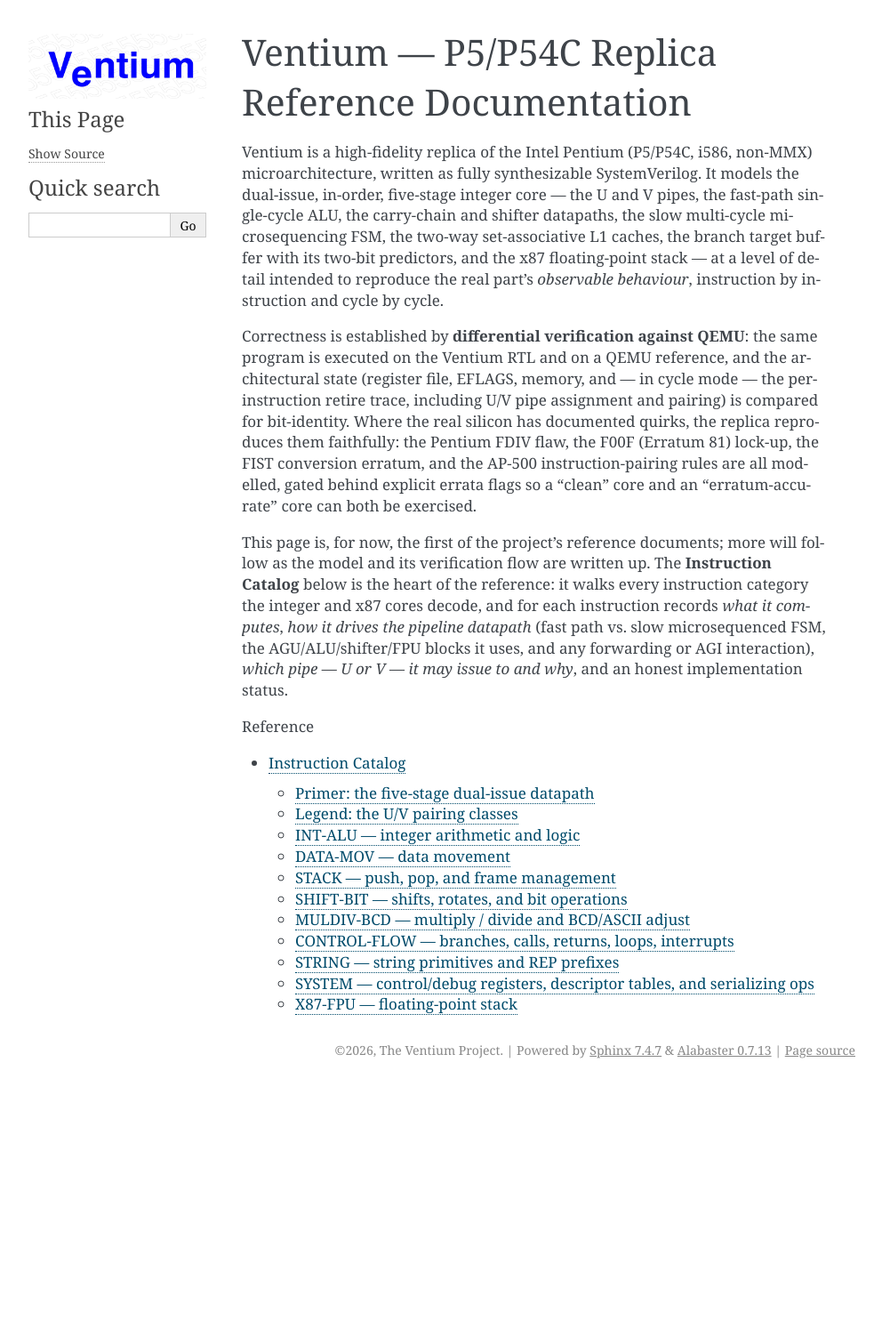
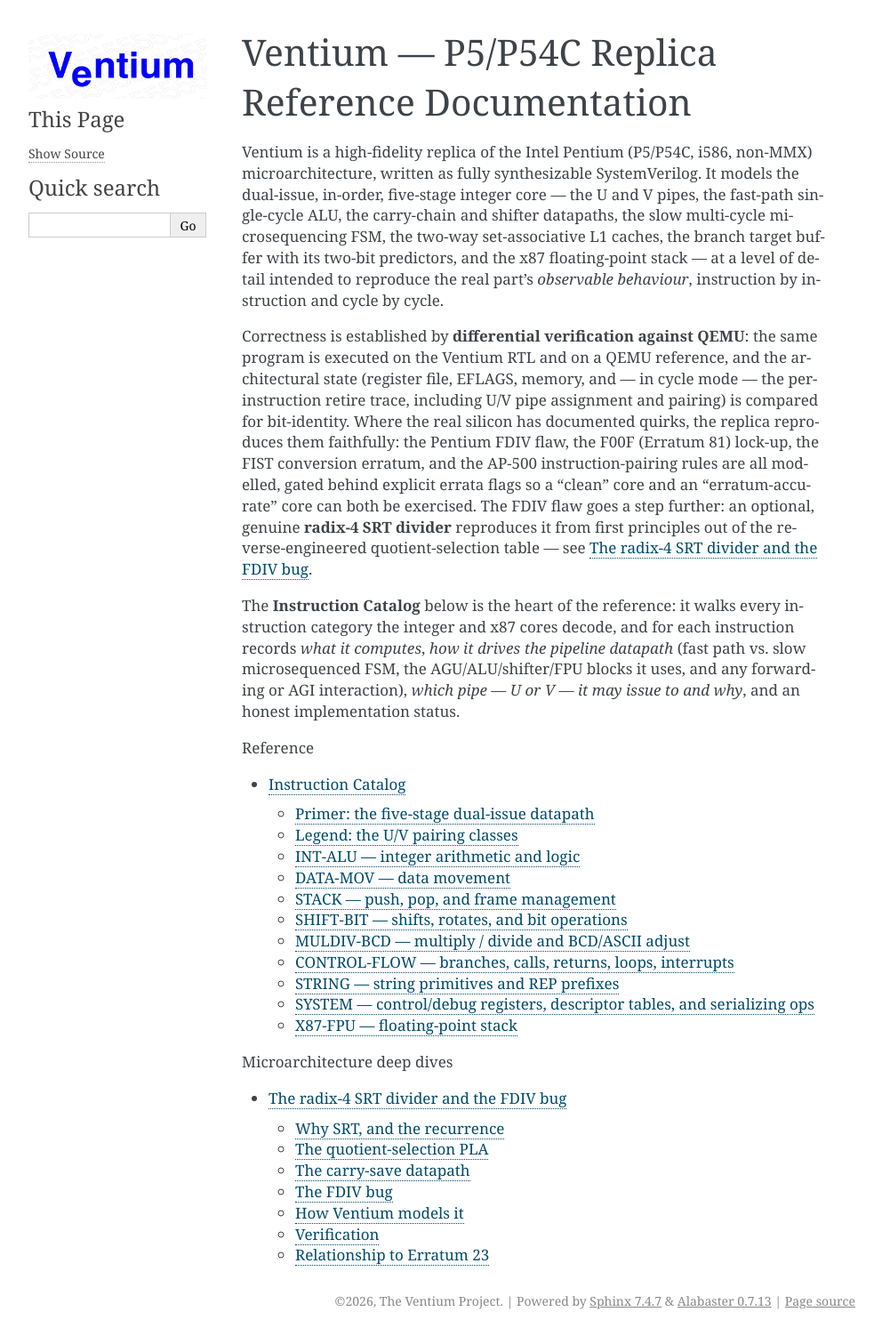
Before and after one commit to AL-255/ventium, a Sphinx documentation site: the page built from docs/sphinx/index.rst, in a window 1280 px wide. Shown: the whole page at 89% size, without its empty margins (148-1140 px from the left). Built offline with Sphinx 7.4.7, drawn with Linux system fonts in a browser that asks for light colours; before the commit the page ends 1220 px from its top, so only the background shows below that; some of the changed lines change nothing that is shown.

Commit message:
docs(sphinx): add the radix-4 SRT divider / FDIV-bug deep dive
New reference page docs/sphinx/microarch/srt-divider.rst documenting the genuine
radix-4 SRT division engine (M8.5): the base-4 recurrence and redundant digit
set, the ones-complement carry-save datapath and 4-integer-bit truncated index,
the quotient-selection PLA, the five missing +2 cells that are the FDIV bug, the
compile-time feature flags (VEN_SRT_DIV / VEN_SRT_FDIV_BUG), the canonical
flawed/clean results, the make verify-srt gate, and its relationship to the M6
runtime Erratum-23 anchor.

Wire it into a new "Microarchitecture deep dives" toctree in index.rst, note the
genuine SRT reproduction in the intro, and cross-reference it from the integer
DIV/IDIV note and the x87 FDIV row + detail in the Instruction Catalog. Builds
clean under `sphinx-build -n` (no warnings, refs resolve).

```diff
--- a/docs/sphinx/index.rst
+++ b/docs/sphinx/index.rst
@@ -19,11 +19,12 @@
 replica reproduces them faithfully: the Pentium FDIV flaw, the F00F (Erratum
 81) lock-up, the FIST conversion erratum, and the AP-500 instruction-pairing
 rules are all modelled, gated behind explicit errata flags so a "clean" core
-and an "erratum-accurate" core can both be exercised.
+and an "erratum-accurate" core can both be exercised. The FDIV flaw goes a step
+further: an optional, genuine **radix-4 SRT divider** reproduces it from first
+principles out of the reverse-engineered quotient-selection table — see
+:doc:`microarch/srt-divider`.
 
-This page is, for now, the first of the project's reference documents; more
-will follow as the model and its verification flow are written up. The
-**Instruction Catalog** below is the heart of the reference: it walks every
+The **Instruction Catalog** below is the heart of the reference: it walks every
 instruction category the integer and x87 cores decode, and for each
 instruction records *what it computes*, *how it drives the pipeline datapath*
 (fast path vs. slow microsequenced FSM, the AGU/ALU/shifter/FPU blocks it
@@ -35,3 +36,9 @@
    :caption: Reference
 
    isa/index
+
+.. toctree::
+   :maxdepth: 2
+   :caption: Microarchitecture deep dives
+
+   microarch/srt-divider
--- a/docs/sphinx/isa/index.rst
+++ b/docs/sphinx/isa/index.rst
@@ -1043,8 +1043,10 @@
        The famous Pentium **SRT-radix-4 divider** (and the **FDIV erratum**)
        live in the *x87* path, not here: ``decode.sv`` models x87 ``FDIV``/
        ``FDIVR`` (``D8 /6,/7``) at latency/occupancy 39 with the ``fdiv_err``
-       (Erratum 23) hook. The **integer** ``DIV``/``IDIV`` above do not touch
-       that SRT datapath. A ``#DE`` is expected to be avoided by the test
+       (Erratum 23) hook, and the genuine radix-4 SRT engine itself
+       (``fx_srt_div``) is an optional, compile-time division datapath — see
+       :doc:`../microarch/srt-divider`. The **integer** ``DIV``/``IDIV`` above do
+       not touch that SRT datapath. A ``#DE`` is expected to be avoided by the test
        corpus (which keeps divisors safe); on real hardware user-mode QEMU would
        deliver ``SIGFPE``.
 
@@ -1768,7 +1770,7 @@
    * - ``FADD/FSUB/FSUBR/FMUL/FDIV/FDIVR``
      - ``D8/DC C0+i``; ``D8 /r``; ``DC /r``; ``DA/DE`` (int); ``DE C0+i`` (pop)
      - **NP**
-     - Arith via ``f_eval`` (fx_add/mul/div); models lat/occ; FDIV SRT errata (single vector).
+     - Arith via ``f_eval`` (fx_add/mul/div); models lat/occ; FDIV erratum anchor + optional genuine radix-4 SRT engine.
      - implemented (Tier-2)
    * - ``FSQRT``
      - ``D9 FA``
@@ -1912,8 +1914,12 @@
     (``fx_add``/``fx_mul``/``fx_div``, round-to-nearest, 64-bit extended),
     writing the dest slot and latching sticky PE/IE/ZE; ``f_eval`` models QEMU
     specials bit-exactly (``x/0 → ±Inf+ZE``, ``0/0 → QNaN indefinite+IE``). The
-    **Pentium FDIV SRT erratum** is reproduced via ``fx_div_errata`` for the one
-    published bit-exact operand pair, gated by ``errata_en[ERR_FDIV]``. All
+    **Pentium FDIV SRT erratum** is reproduced two ways: the runtime
+    ``fx_div_errata`` anchor for the one published bit-exact operand pair (gated
+    by ``errata_en[ERR_FDIV]``), and — optionally, at compile time
+    (``+define+VEN_SRT_DIV+VEN_SRT_FDIV_BUG``) — the genuine radix-4 SRT divider
+    ``fx_srt_div``, which reproduces the flaw from first principles for *all*
+    operands. See :doc:`../microarch/srt-divider`. All
     **NP** functionally (AP-500 FX, not modeled); in cycle-mode the ``D8``
     reg-form models result latency (3 add/sub, 3 mul, 39 div) and occupancy so a
     dependent ``fadd`` chain emerges at CPI ~3. **Precision control:** any arith
--- /dev/null
+++ b/docs/sphinx/microarch/srt-divider.rst
@@ -0,0 +1,224 @@
+============================================
+The radix-4 SRT divider and the FDIV bug
+============================================
+
+The Pentium does not divide floating-point numbers with a one-shot wide divide;
+it runs the **SRT algorithm** (Sweeney–Robertson–Tocher) in **base 4**, two
+quotient bits per iteration, in a small carry-save datapath driven by a
+hard-wired quotient-selection table. That table is the famous **PLA** Ken
+Shirriff photographed and reverse-engineered from the die, and five missing
+entries in it are the **FDIV bug** of 1994.
+
+Ventium ships the *real* algorithm as an **optional, compile-time** division
+engine (``fpu_x87_pkg::fx_srt_div``). With its **correct** PLA it produces the
+correctly-rounded ``floatx80`` quotient — bit-identical to QEMU and to the
+default fast divider. With its **buggy** PLA it reproduces the FDIV flaw **from
+first principles**: no operand is special-cased, the famous wrong answer simply
+*emerges* from the missing table cells.
+
+This page documents the algorithm, the datapath, the bug, and how Ventium models
+and verifies all of it. The primary references are Ken Shirriff, *"Intel's $475
+million error: the silicon behind the Pentium division bug"* (righto.com, Dec
+2024), and Alan Edelman, *"The Mathematics of the Pentium Division Bug"* (SIAM
+Review 39(1), 1997), which formalises Tim Coe & Ping Tak Peter Tang's model.
+
+
+Why SRT, and the recurrence
+===========================
+
+Restoring/non-restoring division yields one quotient bit per step. **Radix-4
+SRT** yields *two* — twice as fast — by allowing a **redundant**, signed digit
+set ``q ∈ {-2, -1, 0, 1, 2}``. With both operands normalised to ``[1, 2)`` and
+``p`` the dividend, ``d`` the divisor, the iteration is::
+
+    p_0   = p
+    p_k+1 = 4 * (p_k - q_k * d)          choosing q_k so that |p_k+1| <= (8/3)*d
+    p / d = sum_{k>=0} q_k / 4^k
+
+The redundancy is what makes it cheap: ``q_k`` need not be computed exactly, only
+*selected* from a coarse, truncated view of the partial remainder and the
+divisor — that selection is the lookup table. The slack ``|p| <= (8/3)d`` (the
+"8/3" is ``base 4 minus 1``, scaled) is exactly the headroom that lets a coarse
+choice still converge.
+
+.. note::
+
+   A popular misconception is that SRT's redundant digits let it *correct*
+   mistakes. They do not. If an out-of-set ``q_k`` is ever chosen, the partial
+   remainder leaves the representable interval and the algorithm **cannot
+   recover** — which is precisely how five wrong table cells corrupt the result.
+
+
+The quotient-selection PLA
+==========================
+
+The digit is chosen from a **two-dimensional table** indexed by a *truncated*
+divisor and a *truncated* partial remainder (Edelman §4):
+
+* **Divisor** ``D`` — the top four fraction bits, ``1.dddd`` (16 columns,
+  ``D = 16 + mb[62:59]`` in sixteenths, i.e. ``D/16 ∈ [1, 2)``).
+* **Partial remainder** ``P`` — a **4-integer-bit, 3-fraction-bit** field
+  (``xxxx.yyy``), i.e. an index in units of ``1/8``.
+
+Within a column the five quotient digits occupy five bands (``+2`` at the top
+down to ``-2``), separated by three-cell **overlap** regions where either
+adjacent digit is a valid choice (the redundancy). Ventium encodes each column
+as four lower-bound thresholds and selects with a ladder — *exactly* the
+behaviour of ``fx_srt_pla``::
+
+    q = (P >= T2) ? +2 : (P >= T1) ? +1 : (P >= T0) ? 0 : (P >= Tm1) ? -1 : -2
+
+The 16-column threshold table is generated from Edelman's formal table by
+``tools/srt/srt_model.py`` (``python3 tools/srt/srt_model.py pla`` re-emits the
+SystemVerilog ``case`` block), so the RTL table is never hand-transcribed.
+
+
+The carry-save datapath
+=======================
+
+The subtle part — and the reason the bug exists at all — is **how** ``P`` is
+formed. The partial remainder is kept in **ones-complement carry-save**: a sum
+word ``S`` and a carry word ``C`` whose value is ``S + C``. Each step
+(``fx_srt_div``):
+
+#. **Index.** Take the 4-int/3-frac field of ``S`` and of ``C`` and add them
+   (7-bit, modular) to form ``P``. Because each word is truncated *independently*
+   and then summed, the index can read up to ``1/4`` low — "one cell lower than
+   the correct cell" — and the ones-complement modular wraparound is what makes a
+   post-error excursion land deterministically.
+#. **Select** ``q`` from the PLA at ``(P, D)``.
+#. **Subtract.** Form ``-q*d`` by shifting and, for positive ``q``, ones-
+   complementing ``d`` (or ``2d``); add it to ``(S, C)`` with a 3:2 carry-save
+   adder. The ``+1`` ones-complement correction is *delayed* and injected into
+   the carry word's least-significant bit on this step.
+#. **Shift.** Multiply the new ``(S, C)`` by 4 (left-shift two) for the next
+   iteration.
+
+Ventium runs ``NSTEP = 36`` iterations (72 quotient bits), accumulates the signed
+digits into a quotient register, and rounds to the 64-bit ``floatx80``
+significand using the **sign of the final partial remainder** as the
+round-to-nearest tiebreaker (the hardware-realistic final rounding). With the
+*correct* PLA this is provably correctly-rounded; validated bit-exact against
+exact rational division over a 10 000-divide corpus.
+
+
+The FDIV bug
+============
+
+Intel's table had **16 omitted entries**; five of them are reachable and cause
+the bug, eleven are unreachable and harmless. The five bad cells are the *top*
+of the ``+2`` region (``8 * P_Bad ∈ {23, 27, 31, 35, 39}`` in ``1/8`` units) in
+the five divisor columns whose significand begins
+
+.. list-table::
+   :header-rows: 1
+   :widths: 18 14 14
+
+   * - significand prefix
+     - column ``D``
+     - ``8 * P_Bad``
+   * - ``1.0001…``
+     - 17/16
+     - 23
+   * - ``1.0100…``
+     - 20/16
+     - 27
+   * - ``1.0111…``
+     - 23/16
+     - 31
+   * - ``1.1010…``
+     - 26/16
+     - 35
+   * - ``1.1101…``
+     - 29/16
+     - 39
+
+(Edelman further proves these columns are exactly the divisors with six
+consecutive ``1`` bits in positions 5–10 — the Coe–Tang result.) In those cells
+the silicon's PLA returns **0 instead of +2**. When a divide's partial remainder
+lands there, it picks ``0``, the remainder jumps to roughly ``10*d`` — far
+outside ``[-8/3 d, 8/3 d]`` — and, per the no-recovery property above, the final
+quotient is wrong, typically at the **13th significant bit** (≈ ``5e-5`` relative
+worst case for operands in ``[1, 2)``).
+
+The bug is rare (Intel quoted ~1 in 9 billion random divides) because *reaching*
+a bad cell needs an unlucky carry-save trajectory: Edelman shows it can only be
+entered from the cell just below it (the "foothold"), via a run of ``+2`` digits,
+and never before the ninth iteration. A triggering **divisor** is therefore
+*necessary but not sufficient* — most divides by such a divisor are still
+correct.
+
+
+How Ventium models it
+=====================
+
+``fx_div`` is a compile-time dispatcher. The defaults leave the project
+bit-exact vs QEMU; the SRT engine is opt-in:
+
+.. list-table::
+   :header-rows: 1
+   :widths: 34 66
+
+   * - Build
+     - Division datapath
+   * - *(no define)* — **default**
+     - ``fx_div_exact`` — fast behavioural wide divide (correctly rounded).
+   * - ``+define+VEN_SRT_DIV``
+     - ``fx_srt_div`` with the **correct** PLA — the genuine SRT engine; still
+       correctly-rounded / bit-exact vs QEMU.
+   * - ``+define+VEN_SRT_DIV`` ``+define+VEN_SRT_FDIV_BUG``
+     - ``fx_srt_div`` with the **buggy** PLA — the FDIV flaw, reproduced for
+       *all* operands from first principles.
+
+With the buggy PLA the canonical pairs flaw exactly as documented, while a
+triggering divisor alone does not:
+
+.. list-table::
+   :header-rows: 1
+   :widths: 26 18 56
+
+   * - operands
+     - column
+     - result (buggy PLA)
+   * - ``4195835 / 3145727``
+     - ``1.0111…``
+     - flawed ``floatx80 0x3FFF_AAB7F6392A768638`` → double
+       ``0x3FF556FEC7254ED1`` = ``1.3337390689…`` (wrong at the 13th bit); bug
+       hit at iteration 8.
+   * - ``5505001 / 294911``
+     - ``1.0001…``
+     - also flaws (the second widely-quoted pair).
+   * - ``7654321 / 3145727``
+     - ``1.0111…``
+     - **clean** — triggering divisor, but the trajectory never hits a bad cell.
+   * - ``4195835 / 3.0``
+     - ``1.1000…``
+     - clean — non-triggering divisor.
+
+
+Verification
+============
+
+``make verify-srt`` (``verif/srt/``) is a standalone Verilator gate, independent
+of the core/SoC build. It regenerates golden vectors from the single-source model
+``tools/srt/srt_model.py`` — a faithful Python implementation of the same
+datapath, validated correctly-rounded against exact rational division — and
+asserts ``fx_srt_div`` is **bit-exact for both PLAs** over the famous FDIV pairs,
+the negative controls, and a random corpus (**609 vectors × 2 PLAs**,
+``SRT-GATE-OK``). The default tracks are unaffected: ``make verify`` 69/69 and
+``make verify-soc`` 5/5 stay green.
+
+
+Relationship to Erratum 23
+==========================
+
+The **runtime** FDIV erratum (``fx_div_errata``, gated by
+``errata_en[ERR_FDIV]`` — see the :doc:`Instruction Catalog <../isa/index>` and
+``docs/m6-errata-spec.md``) is unchanged. It returns the *documented* flawed
+value for the one published bit-exact operand pair and is the honest fallback for
+a model that has **no oracle** for the general flaw. The SRT engine *is* that
+oracle: it bit-reproduces the documented flaw (and a second published pair) with
+no operand special-cased — the very thing the erratum model's own comments noted
+"would require bit-reproducing Intel's exact buggy SRT iteration." The two
+coexist: ``fx_div_errata`` remains the default-build, self-checking anchor;
+``fx_srt_div`` is the opt-in, first-principles reproduction.
```
